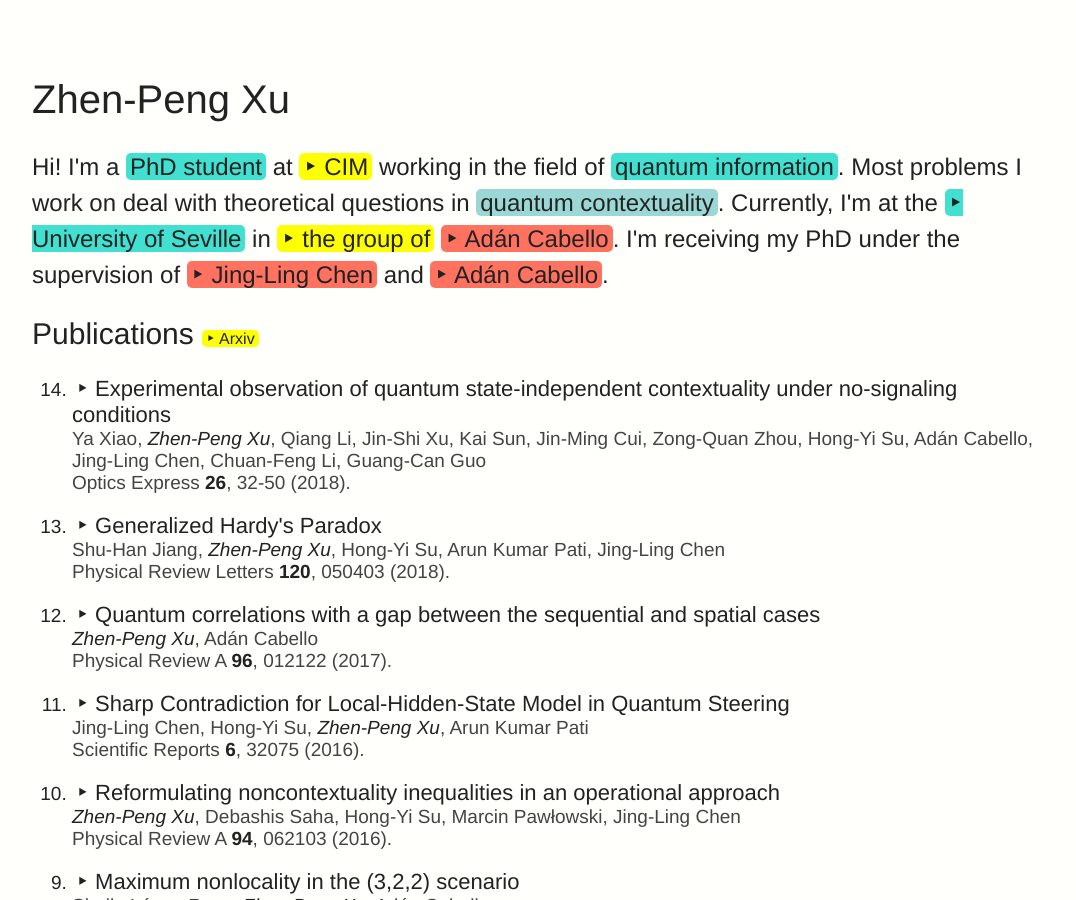
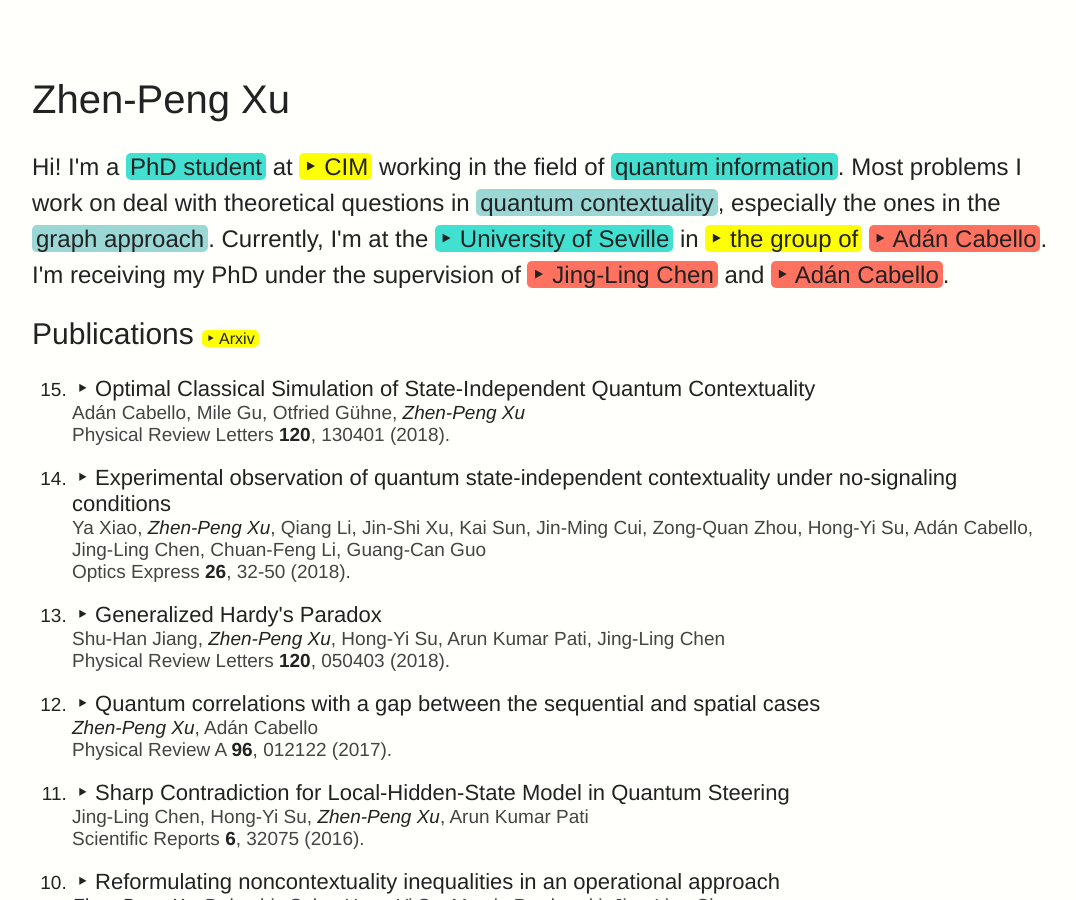
Before and after one commit to hueidou/hueidou.github.io, a Jekyll site: the page index.html, which Jekyll copies as it is, in a window 1280 px wide and 900 px high. Shown: the whole window, without its empty margins (96-1172 px from the left). Built offline with Jekyll 4.4.1, drawn with Linux system fonts in a browser that asks for light colours; Markdown is read by kramdown in place of the engine named in the settings.

Commit message:
new article

```diff
--- a/index.html
+++ b/index.html
@@ -17,7 +17,7 @@
         Hi! I'm a <em class="what">PhD student</em> at <a href="http://www.cim.nankai.edu.cn/" class="where">CIM</a> working in
         the field of <em class="what">quantum information</em>.
 
-        Most problems I work on deal with theoretical questions in <em class="topic">quantum contextuality</em>.
+        Most problems I work on deal with theoretical questions in <em class="topic">quantum contextuality</em>, especially the ones in the  <em class="topic">graph approach</em>.
 
         Currently, I'm at the <a href="http://www.us.es/eng">University of Seville</a> in <a href="http://faeuat0.us.es/QIGUS/" class="where">the group of</a> <a href="http://personal.us.es/adan/home.htm"
         class="who">Ad&#xe1;n Cabello</a>. I'm receiving my PhD under the
@@ -28,7 +28,8 @@
     <h2>Publications <a href="https://arxiv.org/find/all/1/OR+au:Zhen_Peng+all:+AND+EXACT+Zhen_Peng+Xu/0/1/0/all/0/1" class="type">Arxiv</a></h2>
 
     <ol reversed>
-        <!----><li><p><a href="https://www.osapublishing.org/abstract.cfm?uri=oe-26-1-32" class="title">Experimental observation of quantum state-independent contextuality under no-signaling conditions</a><br>Ya Xiao, <i>Zhen-Peng Xu</i>, Qiang Li, Jin-Shi Xu, Kai Sun, Jin-Ming Cui, Zong-Quan Zhou, Hong-Yi Su, Adán Cabello, Jing-Ling Chen, Chuan-Feng Li, Guang-Can Guo<br>Optics Express <strong>26</strong>, 32-50 (2018).</p></li>
+        <!----><li><p><a href="https://link.aps.org/doi/10.1103/PhysRevLett.120.130401" class="title">Optimal Classical Simulation of State-Independent Quantum Contextuality</a><br>Adán Cabello, Mile Gu, Otfried Gühne, <i>Zhen-Peng Xu</i><br>Physical Review Letters <strong>120</strong>, 130401 (2018).</p></li>
+		<li><p><a href="https://www.osapublishing.org/abstract.cfm?uri=oe-26-1-32" class="title">Experimental observation of quantum state-independent contextuality under no-signaling conditions</a><br>Ya Xiao, <i>Zhen-Peng Xu</i>, Qiang Li, Jin-Shi Xu, Kai Sun, Jin-Ming Cui, Zong-Quan Zhou, Hong-Yi Su, Adán Cabello, Jing-Ling Chen, Chuan-Feng Li, Guang-Can Guo<br>Optics Express <strong>26</strong>, 32-50 (2018).</p></li>
 		<li><p><a href="https://link.aps.org/doi/10.1103/PhysRevLett.120.050403" class="title">Generalized Hardy's Paradox</a><br>Shu-Han Jiang, <i>Zhen-Peng Xu</i>, Hong-Yi Su, Arun Kumar Pati, Jing-Ling Chen<br>Physical Review Letters <strong>120</strong>, 050403 (2018).</p></li>
 		<li><p><a href="https://link.aps.org/doi/10.1103/PhysRevA.96.012122" class="title">Quantum correlations with a gap between the sequential and spatial cases</a><br><i>Zhen-Peng Xu</i>, Adán Cabello<br>Physical Review A <strong>96</strong>, 012122 (2017).</p></li>
 		<li><p><a href="http://www.nature.com/srep/2016/160826/srep32075/full/srep32075.html" class="title">Sharp Contradiction for Local-Hidden-State Model in Quantum Steering</a><br>Jing-Ling Chen, Hong-Yi Su, <i>Zhen-Peng Xu</i>, Arun Kumar Pati<br>Scientific Reports <strong>6</strong>, 32075 (2016).</p></li>
```
